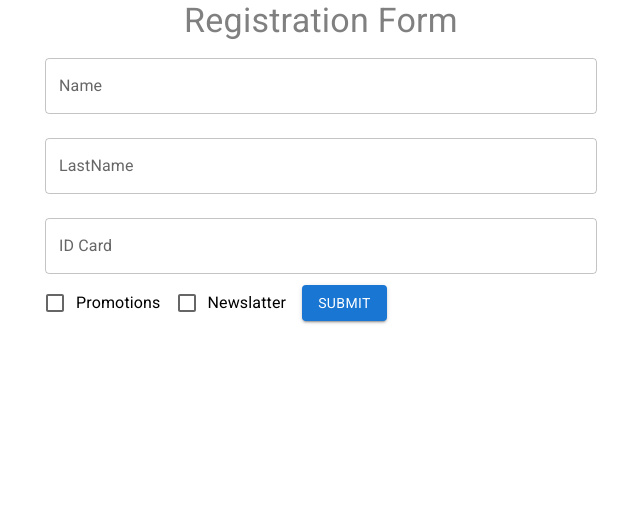
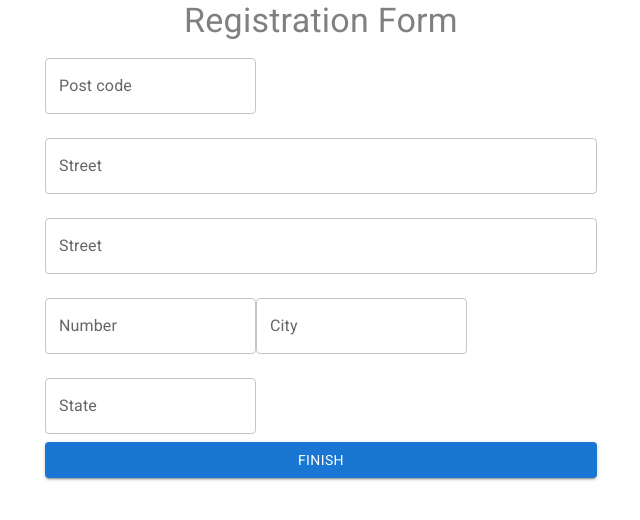
Before and after one commit to FabTrindade/react-functions, a React (Create React App) app: page / in a window 1280 px wide. Shown: the top 520 px of the page, without its empty margins (319-959 px from the left). Built offline with nearby package versions, Linux system fonts and the light colour scheme.

Commit message:
Separating registration forms.

```diff
--- /dev/null
+++ b/src/components/RegistrationForm/AddressData.jsx
@@ -0,0 +1,59 @@
+import { TextField, Button } from '@mui/material';
+import React from 'react';
+
+function AddressData() {
+    return (
+        <form>
+            <TextField
+                id='postcode'
+                label='Post code'
+                type='number'
+                variant='outlined'
+                margin='normal' />
+
+            <TextField
+                id='street'
+                label='Street'
+                type='text'
+                variant='outlined'
+                margin='normal'
+                fullWidth />
+
+            <TextField
+                id='street'
+                label='Street'
+                type='text'
+                variant='outlined'
+                margin='normal'
+                fullWidth />
+
+            <TextField
+                id='number'
+                label='Number'
+                type='number'
+                variant='outlined'
+                margin='normal' />
+
+
+            <TextField
+                id='city'
+                label='City'
+                type='text'
+                variant='outlined'
+                margin='normal' />
+
+            <TextField
+                id='state'
+                label='State'
+                type='text'
+                variant='outlined'
+                margin='normal' />
+
+            <Button type='submit' variant="contained" color="primary" fullWidth>Finish</Button>
+
+
+        </form>
+    );
+}
+
+export default AddressData;
--- /dev/null
+++ b/src/components/RegistrationForm/PersonalData.jsx
@@ -0,0 +1,87 @@
+import { Button, Checkbox, FormControlLabel, TextField } from '@mui/material';
+import React, { useState } from 'react';
+
+function PersonalData({ atSend, validateIdCard }) {
+    const [name, setName] = useState("");
+    const [lastName, setLastName] = useState("");
+    const [idCard, setidCard] = useState("");
+    const [promotions, setPromotions] = useState(false);
+    const [newsLatter, setNewsLatter] = useState(false);
+    const [error, setError] = useState({ idCard: { valid: true, text: "" } });
+    return (
+        <form
+            onSubmit={(event) => {
+                event.preventDefault();
+                atSend({ name, lastName, idCard, promotions, newsLatter });
+            }
+            }
+        >
+            <TextField
+                value={name}
+                onChange={(event) => {
+                    setName(event.target.value);
+                }}
+                id='nome'
+                label='Name'
+                variant='outlined'
+                margin='normal'
+                fullWidth />
+
+            <TextField
+                value={lastName}
+                onChange={(event) => {
+                    setLastName(event.target.value);
+
+                }}
+                id='lastName'
+                label='LastName'
+                variant='outlined'
+                margin='normal'
+                fullWidth />
+
+            <TextField
+                value={idCard}
+                onChange={(event) => {
+                    setidCard(event.target.value);
+                }}
+                onBlur={(event) => {
+                    const isValid = validateIdCard(idCard);
+                    setError({ idCard: isValid })
+                }
+                }
+                error={!error.idCard.valid}
+                helperText={error.idCard.text}
+                id='idCard'
+                label='ID Card'
+                variant='outlined'
+                margin='normal'
+                fullWidth />
+
+            <FormControlLabel
+                label="Promotions"
+                control={
+                    <Checkbox
+                        checked={promotions}
+                        onChange={(event) => {
+                            setPromotions(event.target.checked);
+                        }}
+                    />}
+            />
+            <FormControlLabel
+                label="Newslatter"
+                control={
+                    <Checkbox
+                        checked={newsLatter}
+                        onChange={(event) => {
+                            setNewsLatter(event.target.checked);
+                        }}
+                    />}
+            />
+
+            <Button type='submit' variant="contained" color="primary">Next</Button>
+
+        </form>
+    )
+}
+
+export default PersonalData;
--- a/src/components/RegistrationForm/RegistrationForm.jsx
+++ b/src/components/RegistrationForm/RegistrationForm.jsx
@@ -1,86 +1,29 @@
-import { Button, Checkbox, FormControlLabel, TextField } from '@mui/material';
+import { Typography } from '@mui/material';
 import React, { useState } from 'react';
+import UserData from '../UserData';
+import AddressData from './AddressData';
+import PersonalData from './PersonalData';
 
 function RegistrationForm({ atSend, validateIdCard }) {
-    const [name, setName] = useState("");
-    const [lastName, setLastName] = useState("");
-    const [idCard, setidCard] = useState("");
-    const [promotions, setPromotions] = useState(false);
-    const [newsLatter, setNewsLatter] = useState(false);
-    const [error, setError] = useState({ idCard: { valid: true, text: "" } });
+
+    const [step, setStep] = useState(2);
+
+    function currentForm(step){
+        switch (step) {
+            case 0:
+                return <UserData />;
+            case 1:
+                return <PersonalData atSend={atSend} validateIdCard={validateIdCard} />;
+            case 2:
+                return <AddressData />;
+            default:
+                return <Typography>Error at select form.</Typography>
+        }
+    }
     return (
-        <form
-            onSubmit={(event) => {
-                event.preventDefault();
-                atSend({ name, lastName, idCard, promotions, newsLatter });
-            }
-            }
-        >
-            <TextField
-                value={name}
-                onChange={(event) => {
-                    setName(event.target.value);
-                }}
-                id='nome'
-                label='Name'
-                variant='outlined'
-                margin='normal'
-                fullWidth />
-
-            <TextField
-                value={lastName}
-                onChange={(event) => {
-                    setLastName(event.target.value);
-
-                }}
-                id='lastName'
-                label='LastName'
-                variant='outlined'
-                margin='normal'
-                fullWidth />
-
-            <TextField
-                value={idCard}
-                onChange={(event) => {
-                    setidCard(event.target.value);
-                }}
-                onBlur={(event) => {
-                    const isValid = validateIdCard(idCard);
-                    setError({ idCard: isValid })
-                }
-                }
-                error={!error.idCard.valid}
-                helperText={error.idCard.text}
-                id='idCard'
-                label='ID Card'
-                variant='outlined'
-                margin='normal'
-                fullWidth />
-
-            <FormControlLabel
-                label="Promotions"
-                control={
-                    <Checkbox
-                        checked={promotions}
-                        onChange={(event) => {
-                            setPromotions(event.target.checked);
-                        }}
-                    />}
-            />
-            <FormControlLabel
-                label="Newslatter"
-                control={
-                    <Checkbox
-                        checked={newsLatter}
-                        onChange={(event) => {
-                            setNewsLatter(event.target.checked);
-                        }}
-                    />}
-            />
-
-            <Button type='submit' variant="contained" color="primary">Submit</Button>
-
-        </form>
+        <>
+            {currentForm(step)}
+        </>
     )
 }
 
--- /dev/null
+++ b/src/components/UserData.jsx
@@ -0,0 +1,25 @@
+import { Button, TextField } from '@mui/material';
+import React from 'react';
+
+function UserData() {
+    return (
+        <form>
+            <TextField
+                id='email'
+                label='email'
+                type='email'
+                variant='outlined'
+                margin='normal'
+                fullWidth />
+            <TextField
+                id='password'
+                label='password'
+                type='password'
+                variant='outlined'
+                margin='normal'
+                fullWidth />
+            <Button type='submit' variant="contained" color="primary">Next</Button>
+        </form>
+    );
+}
+export default UserData;
```
